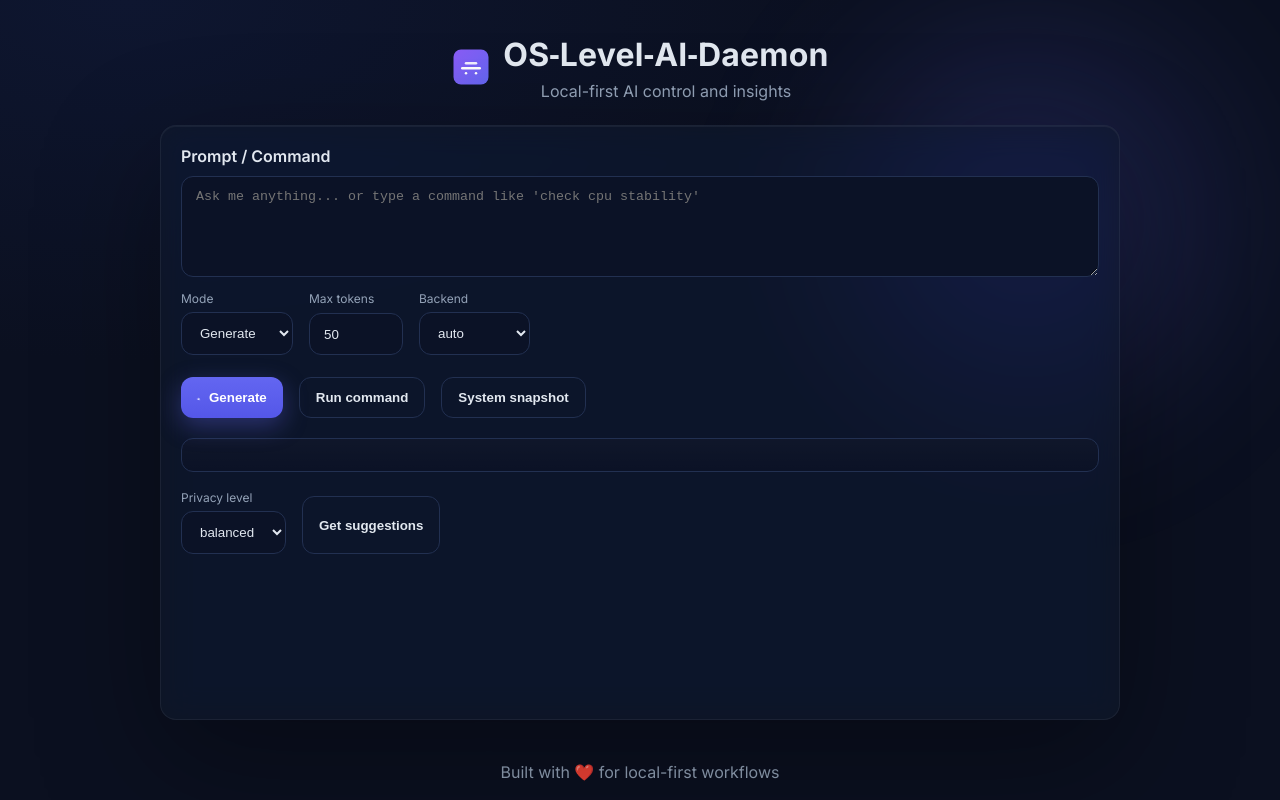
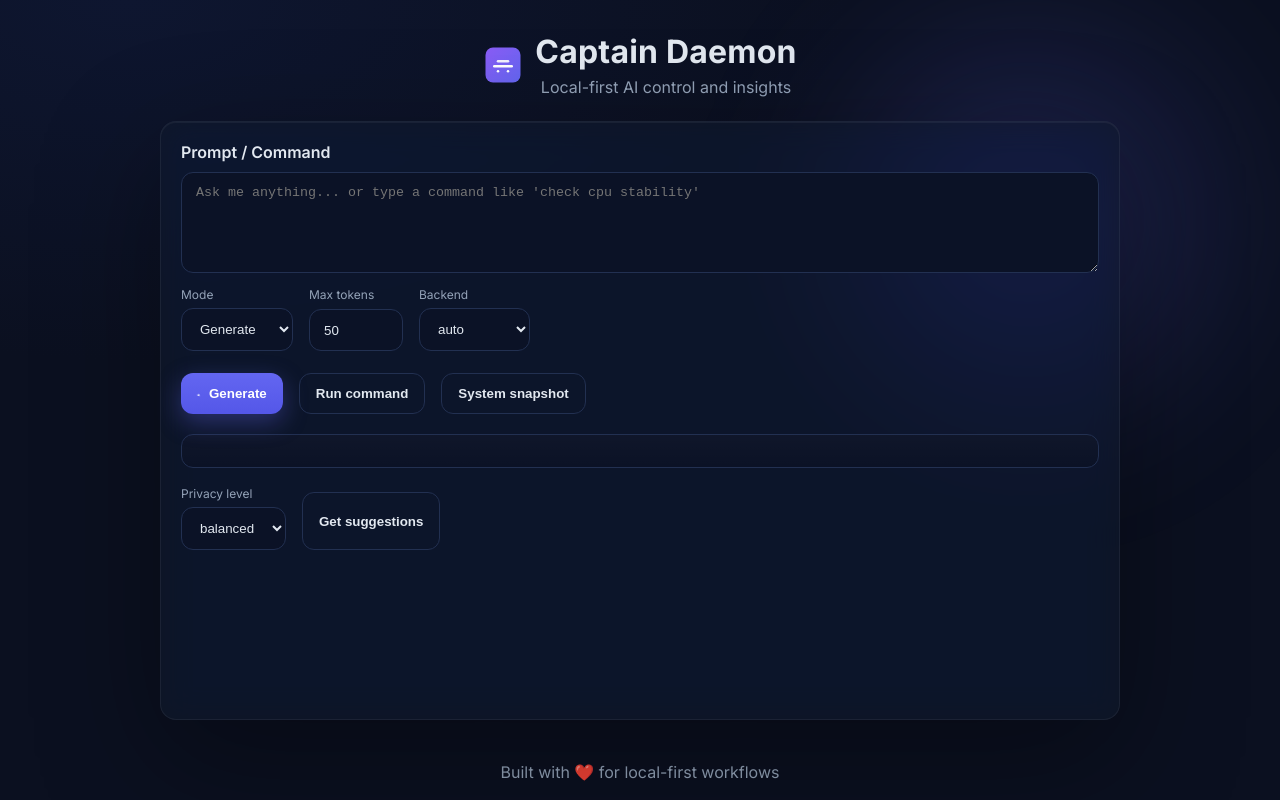
Before and after one commit to chetanjohan/OS-Level-AI-Daemon, a plain HTML site: page web/index.html in a window 1280 px wide. Drawn offline with Linux system fonts and the light colour scheme.

Commit message:
UI: rename frontend title to 'Captain Daemon'

```diff
--- a/web/index.html
+++ b/web/index.html
@@ -3,7 +3,7 @@
   <head>
     <meta charset="utf-8" />
     <meta name="viewport" content="width=device-width, initial-scale=1" />
-    <title>OS-Level-AI-Daemon</title>
+    <title>Captain Daemon</title>
     <link rel="icon" href="/favicon.svg" type="image/svg+xml" />
     <link rel="shortcut icon" href="/favicon.svg" type="image/svg+xml" />
     <link rel="stylesheet" href="styles.css" />
@@ -14,7 +14,7 @@
         <div class="brand">
           <img class="logo" alt="logo" src="/favicon.svg" />
           <div>
-            <h1>OS‑Level‑AI‑Daemon</h1>
+            <h1>Captain Daemon</h1>
             <p class="subtitle">Local-first AI control and insights</p>
           </div>
         </div>
```
